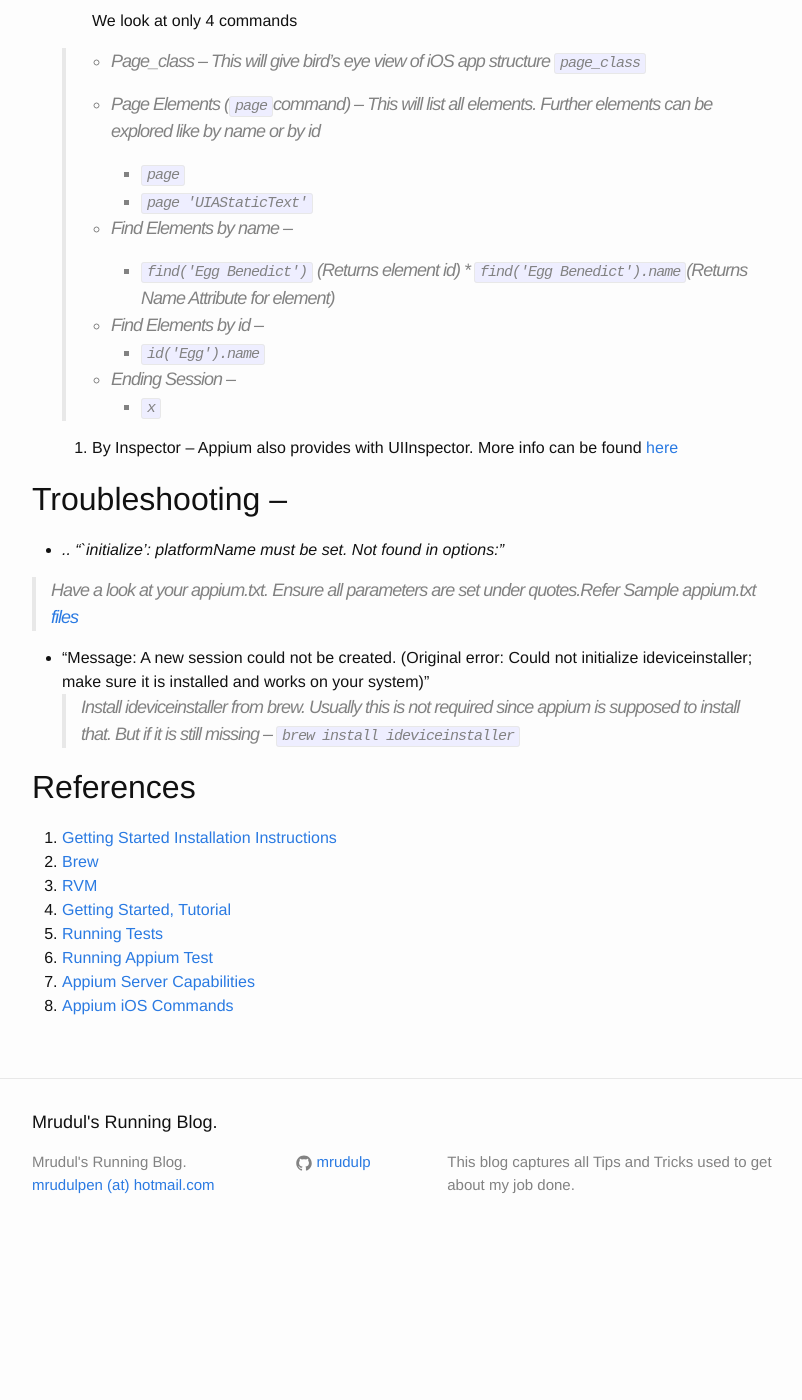
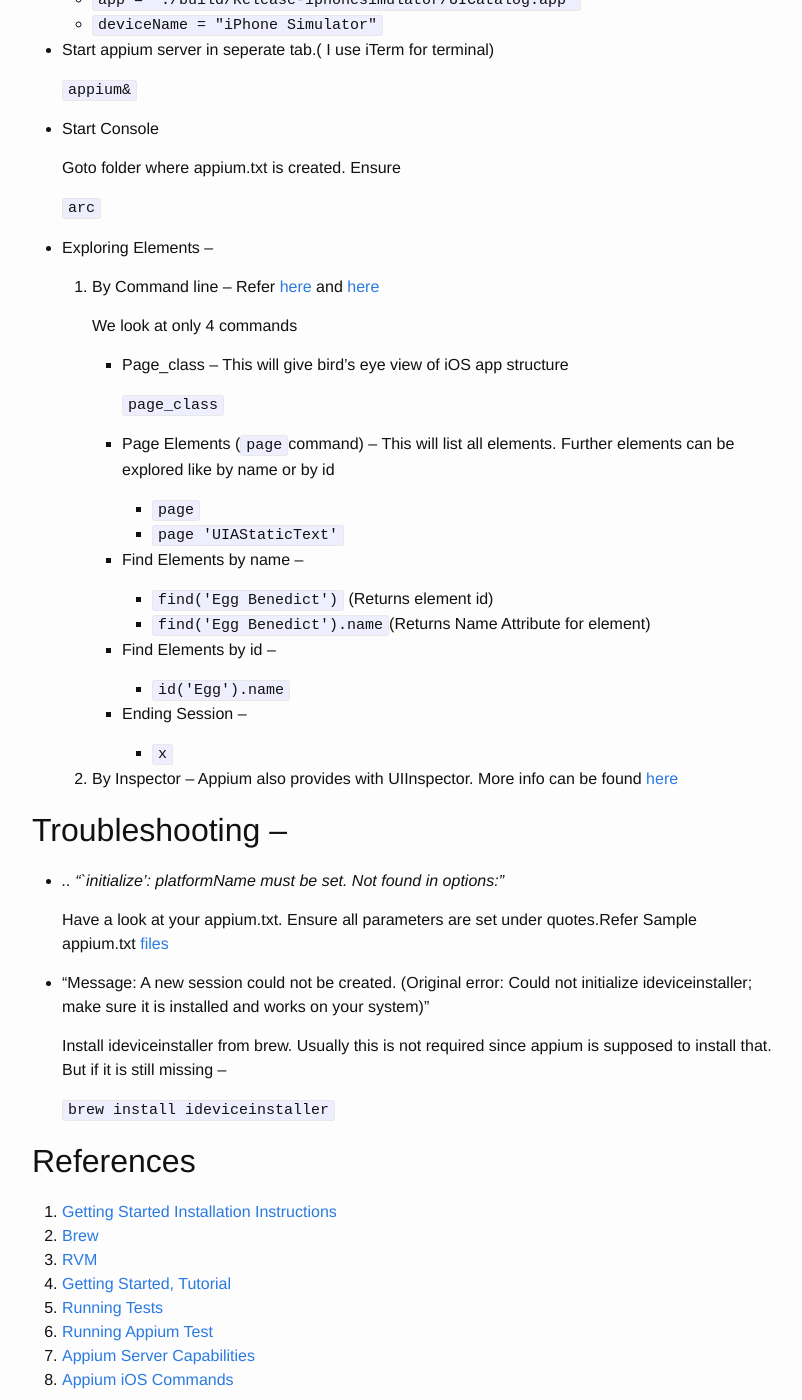
Before and after one commit to mrudulp/mrudulp.github.io, a Jekyll site: the page built from _posts/2015-05-28-Getting-Started-With-Appium.md, in a window 1280 px wide and 1400 px high, scrolled down 1475 px. Shown: the whole window, without its empty margins (238-1040 px from the left). Built offline with Jekyll 4.4.1, drawn with Linux system fonts in a browser that asks for light colours; before the commit the page ends 2731 px from its top, so only the background shows below that; some of the changed text lies outside the part shown.

Commit message:
Updating posts and config.yml

```diff
--- a/_config.yml
+++ b/_config.yml
@@ -1,6 +1,6 @@
 # Site settings
 title: Mrudul's Running Blog.
-email: mrudulpen (at) hotmail.com
+email: mrudulpen (at) gmail.com
 description: > # this means to ignore newlines until "baseurl:"
   This blog captures all Tips and Tricks used to get about my job done.
 baseurl: "" # the subpath of your site, e.g. /blog/
--- a/_posts/2015-05-28-Getting-Started-With-Appium.md
+++ b/_posts/2015-05-28-Getting-Started-With-Appium.md
@@ -6,7 +6,7 @@ categories: automation_testing iOS
 ---
 
 
-# Appium Instructions -- Quick Start
+## Appium Instructions -- Quick Start
 
 Appium is a framework to do UIAutomation testing on iOS and Android
 
@@ -22,41 +22,57 @@ Mac comes with Python and Ruby installed. But I do not recommend using inbuild r
 
 * Install RVM(Ruby Version Manager) from [here](https://rvm.io/rvm/install)
 
-	*Only with Ruby* `\curl -sSL https://get.rvm.io | bash -s stable --ruby`
+	*Only with Ruby*
+
+	`\curl -sSL https://get.rvm.io | bash -s stable --ruby`
 
 * Install [Brew](http://brew.sh) if not installed
+
 	`ruby -e "$(curl -fsSL https://raw.githubusercontent.com/Homebrew/install/master/install)"`
 
-* Install Node.js `brew install node`
-* Install appium server 	`npm install -g appium`
+* Install Node.js
 
-* Create a custom Gemset *(assumes RVM is installed)* `rvm gemset create appium`
+	`brew install node`
 
-* Install Appium gem `gem install appium_console`
+* Install appium server
 
-* Verify Installation was successful (You should see appium_console and appium_lib) `gem list|grep appium`
+	`npm install -g appium`
+
+* Create a custom Gemset *(assumes RVM is installed)*
+
+	`rvm gemset create appium`
+
+* Install Appium gem
+
+	`gem install appium_console`
+
+* Verify Installation was successful (You should see appium_console and appium_lib)
+
+	`gem list|grep appium`
 
 * Download [App](https://developer.apple.com/library/ios/samplecode/UICatalog/Introduction/Intro.html#//apple_ref/doc/uid/DTS40007710-Intro-DontLinkElementID_2) (if you havent yet)
 
 * Build app using following command in the folder where you will find *.xcodeproj for the UICatalog project. we will call this folder working folder
- `xcodebuild -configuration Release -target UICatalog -arch i386 -sdk iphonesimulator8.2`
+
+	`xcodebuild -configuration Release -target UICatalog -arch i386 -sdk iphonesimulator8.2`
 
 * Create appium.txt in your working folder. This file is read by Appium(appium_lib) as input.
 
 	Sample appium.txt showing how to use Appium Server Capabilities [caps](https://github.com/appium/appium/blob/master/docs/en/writing-running-appium/caps.md)
 
->* `platformName = "iOS"`
->* `app = "./build/Release-iphonesimulator/UICatalog.app"`
->* `deviceName = "iPhone Simulator"`
+	+ `platformName = "iOS"`
+	+ `app = "./build/Release-iphonesimulator/UICatalog.app"`
+	+ `deviceName = "iPhone Simulator"`
 
 * Start appium server in seperate tab.( I use iTerm for terminal)
 
- `appium&`
+	`appium&`
 
 * Start Console
-> Goto folder where appium.txt is created. Ensure
 
- `arc`
+	Goto folder where appium.txt is created. Ensure
+
+	`arc`
 
 * Exploring Elements --
 
@@ -64,23 +80,27 @@ Mac comes with Python and Ruby installed. But I do not recommend using inbuild r
 
 		We look at only 4 commands
 
-	>  * Page_class -- This will give bird's eye view of iOS app structure
-> `page_class`
->
->  * Page Elements (`page`command) -- This will list all elements. Further elements can be explored like by name or by id
->
->	* `page`
->	* `page 'UIAStaticText' `
-> * Find Elements by name --
->
-> 	* `find('Egg Benedict')` (Returns element id)
->  	* `find('Egg Benedict').name`(Returns Name Attribute for element)
->
-> * Find Elements by id --
-> 	* `id('Egg').name`
->
-> * Ending Session --
-> 	* `x`
+		* Page_class -- This will give bird's eye view of iOS app structure
+
+			`page_class`
+
+		* Page Elements (`page`command) -- This will list all elements. Further elements can be explored like by name or by id
+
+			+ `page`
+			+ `page 'UIAStaticText' `
+
+		* Find Elements by name --
+
+			+ `find('Egg Benedict')` (Returns element id)
+			+ `find('Egg Benedict').name`(Returns Name Attribute for element)
+
+		* Find Elements by id --
+
+			+ `id('Egg').name`
+
+		* Ending Session --
+
+			+ `x`
 
 	2. By Inspector -- Appium also provides with UIInspector. More info can be found [here](http://appium.io/slate/en/tutorial/ios.html?ruby#appium.app-inspector)
 
@@ -89,10 +109,13 @@ Mac comes with Python and Ruby installed. But I do not recommend using inbuild r
 
 * *.. "`initialize': platformName must be set. Not found in options:"*
 
->Have a look at your appium.txt. Ensure all parameters are set under quotes.Refer Sample appium.txt [files](https://github.com/mrudulp/iOSSrc/tree/master/autotest/appiumTest/sampleApps/UICatalogObj_Swift/Objective-C/tests/appiumSample)
+	Have a look at your appium.txt. Ensure all parameters are set under quotes.Refer Sample appium.txt [files](https://github.com/mrudulp/iOSSrc/tree/master/autotest/appiumTest/sampleApps/UICatalogObj_Swift/Objective-C/tests/appiumSample)
 
 * "Message: A new session could not be created. (Original error: Could not initialize ideviceinstaller; make sure it is installed and works on your system)"
-> Install ideviceinstaller from brew. Usually this is not required since appium is supposed to install that. But if it is still missing -- `brew install ideviceinstaller`
+
+	Install ideviceinstaller from brew. Usually this is not required since appium is supposed to install that. But if it is still missing --
+
+	`brew install ideviceinstaller`
 
 
 ## References
```
Also changed, not shown: _posts/2015-05-30-Installing-Jenkins-On-Mac.md (+15 -6 lines), _posts/2015-05-31-Automated-Testing-With-Appium-and-Robot-Framework.md (+21 -13 lines), _posts/2015-06-01-Continuous-Integration-of-iOS-Application-with-Jenkins.md (+14 -14 lines).
